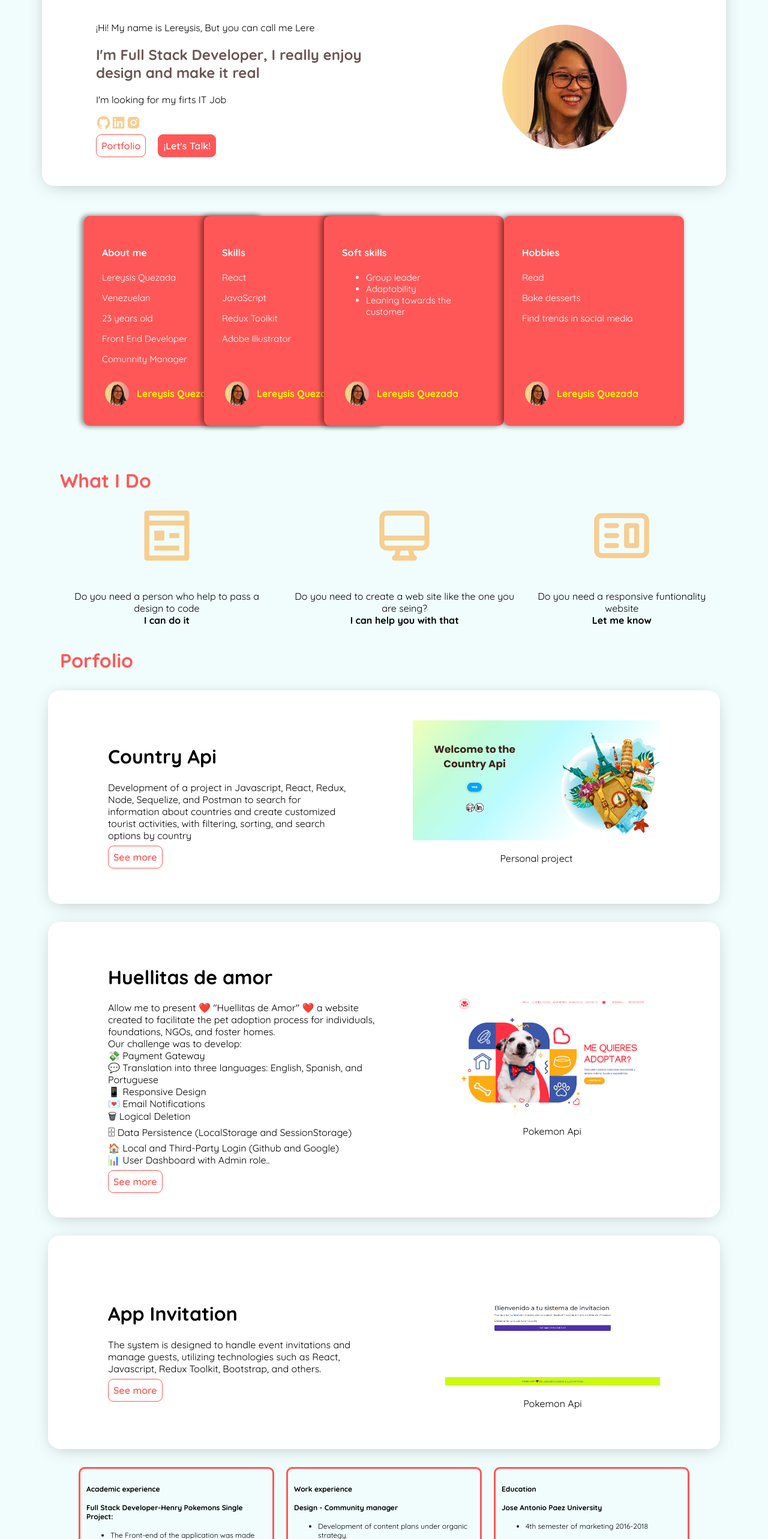
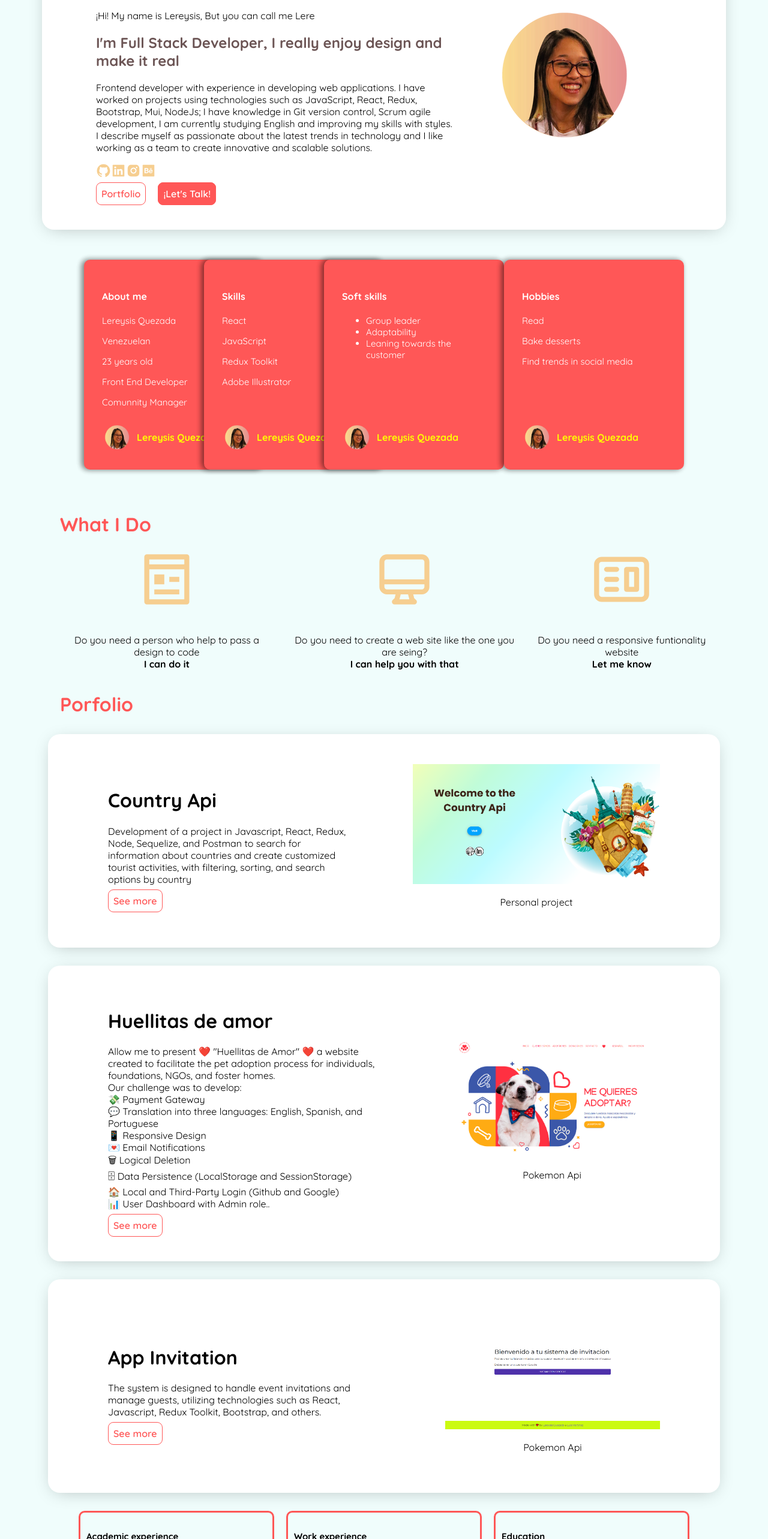
Before and after one commit to Lereysis/Portfolio, a React (Vite) app: page / in a window 1280 px wide. Shown: the part 140-2706 px from the top of the page at 60% size. Built offline with nearby package versions, Linux system fonts and the light colour scheme.

Commit message:
fonts sizes and new links

```diff
--- a/src/Pages/Home/Home.jsx
+++ b/src/Pages/Home/Home.jsx
@@ -12,6 +12,7 @@ import { HiOutlineDesktopComputer } from "react-icons/hi";
 import { CgWebsite } from "react-icons/cg";
 import { BsSuitHeartFill } from "react-icons/bs";
 import { AiFillPhone } from "react-icons/ai";
+import { AiFillBehanceSquare } from "react-icons/ai";
 import { GrMail } from "react-icons/gr";
 
 const Home = () => {
@@ -31,10 +32,17 @@ const Home = () => {
                         <div className={style.about}>
                             <p>¡Hi! My name is Lereysis, But you can call me Lere</p>
                             <h2>I'm Full Stack Developer, I really enjoy design and make it real</h2>
-                            <p>I'm looking for my firts IT Job </p>
+                            <p>Frontend developer with experience in developing web applications. I
+                                have worked on projects using technologies such as JavaScript, React,
+                                Redux, Bootstrap, Mui, NodeJs; I have knowledge in Git version control,
+                                Scrum agile development, I am currently studying English and improving
+                                my skills with styles. I describe myself as passionate about the latest
+                                trends in technology and I like working as a team to create innovative
+                                and scalable solutions. </p>
                             <a className={style.icon} chref="https://github.com/Lereysis" target='_blank'><AiFillGithub /></a>
                             <a className={style.icon} href="https://www.linkedin.com/in/lereysis-quezada-814a2a21a/" target='_blank'><AiFillLinkedin /></a>
                             <a className={style.icon} href="https://www.instagram.com/lereysisq/" target='_blank'><AiFillInstagram /></a>
+                            <a className={style.icon} href="https://www.behance.net/lereysisquezada2022" target='_blank'><AiFillBehanceSquare /></a>
                             <div className={style.firstSectionButtons}>
                                 <div>
                                     <a href="#portfolio" className={style.buttonsPorfolio}>Portfolio</a>
@@ -183,7 +191,7 @@ const Home = () => {
                             <a href='https://huellitas-de-amor.vercel.app/' target="_blank" className={style.buttonsPorfolio}>See more</a>
                         </div>
                         <div className={style.portfolioImg} style={{ textAlign: 'center' }}>
-                            <img  src={imgHuellitas} alt="portada-proyecto-pokemon" />
+                            <img src={imgHuellitas} alt="portada-proyecto-pokemon" />
                             <p>Pokemon Api</p>
                         </div>
                     </div>
@@ -194,7 +202,7 @@ const Home = () => {
                             <a href='https://wedding-invitation-umber.vercel.app/' className={style.buttonsPorfolio} target='_blank'>See more</a>
                         </div>
                         <div className={style.portfolioImg} style={{ textAlign: 'center' }}>
-                            <img  src={imgWedding} alt="portada-proyecto-pokemon" />
+                            <img src={imgWedding} alt="portada-proyecto-pokemon" />
                             <p>Pokemon Api</p>
                         </div>
                     </div>
--- a/src/Pages/Home/Home.module.css
+++ b/src/Pages/Home/Home.module.css
@@ -51,7 +51,7 @@
 }
 
 .about{
-    margin-right: 150px;
+    margin-right: 50px;
     margin-left: 40px;
 
 }
@@ -144,10 +144,10 @@
 
 
   .moreInformationContainer h4{
-    font-size: 12px;
+    font-size: 15px;
   }
   .moreInformationContainer ul li {
-    font-size: 12px;
+    font-size: 14px;
   }
 
   .thirdSectionInformation{
```
Lines whose indentation alone changed are shown as unchanged.
